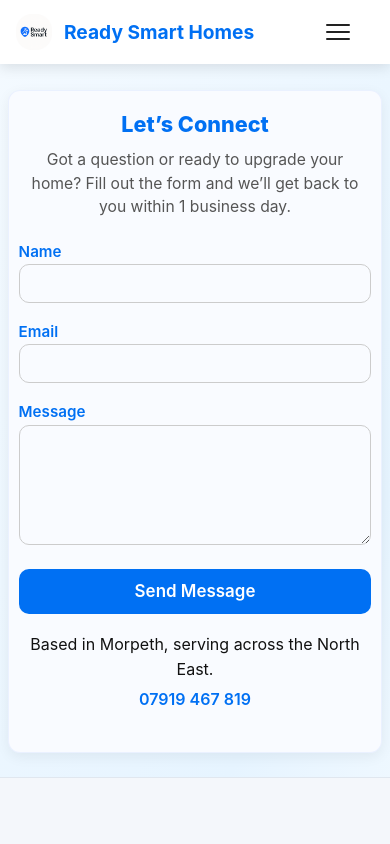
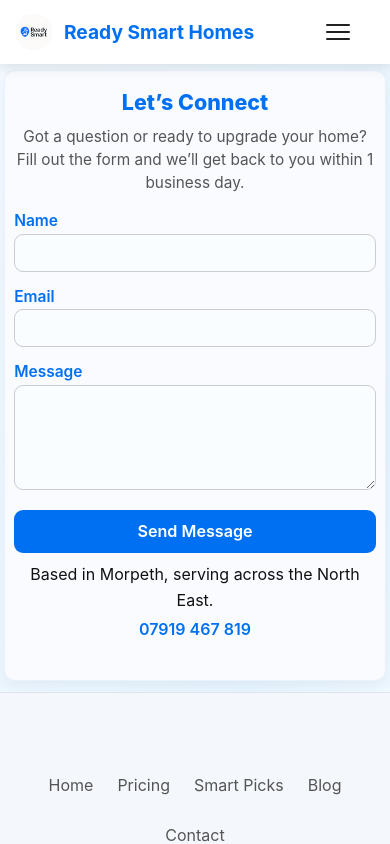
Before and after one commit to petermason1/ready-smart-site, a Next.js app: page /contact in a window 390 px wide. Shown: the top 844 px of the page. Built offline with nearby package versions, Linux system fonts and the light colour scheme.

Commit message:
fix: mobile contact form layout and boxed blog grid

```diff
--- a/src/app/contact/contact.module.css
+++ b/src/app/contact/contact.module.css
@@ -1,76 +1,82 @@
 /* === CONTACT PAGE STYLING === */
 
-.bgWrapper {
-  background: radial-gradient(ellipse at top, #f1f6ff 0%, var(--background) 80%);
-  padding: 4rem 1.5rem;
-  min-height: 100vh;
+/* 1. Responsive outer container to keep card centered, no faff */
+.contactContainer {
+  width: 100%;
+  max-width: 430px;
+  margin: 0 auto;
+  padding: 1.2rem 0.5rem 0.8rem 0.5rem;
   display: flex;
-  align-items: center;
-  justify-content: center;
+  flex-direction: column;
+  align-items: stretch;
+  min-height: calc(100vh - 70px); /* adjust if your navbar is different height */
+  box-sizing: border-box;
 }
 
+/* 2. The card/section */
 .contactSection {
   background: #f9fbff;
-  padding: 3rem 2.5rem;
-  border-radius: var(--radius);
-  box-shadow: var(--shadow-md);
-  border: 1px solid rgba(100, 150, 255, 0.1);
+  padding: 2.2rem 1.25rem 1.7rem 1.25rem;
+  border-radius: 22px;
+  box-shadow: 0 8px 20px rgba(0, 0, 0, 0.09);
+  border: 1px solid rgba(100, 150, 255, 0.10);
   width: 100%;
-  max-width: 640px;
+  margin: 0;
+  box-sizing: border-box;
   animation: fadeInUp 0.6s ease-out;
 }
 
 .heading {
-  font-size: clamp(2rem, 5vw, 2.5rem);
+  font-size: clamp(2rem, 5vw, 2.3rem);
   font-weight: 800;
   color: var(--heading);
-  margin-bottom: 1rem;
+  margin-bottom: 0.75rem;
   text-align: center;
 }
 
 .subheading {
   color: var(--text-muted);
-  font-size: 1rem;
-  margin-bottom: 2.5rem;
+  font-size: 1.04rem;
+  margin-bottom: 1.8rem;
   line-height: 1.5;
   text-align: center;
-  max-width: 90%;
+  max-width: 98%;
   margin-inline: auto;
 }
 
 .form {
   display: flex;
   flex-direction: column;
-  gap: 1.5rem;
+  gap: 1.15rem;
 }
 
 .label {
   font-weight: 600;
-  font-size: 0.95rem;
+  font-size: 0.97rem;
   color: var(--heading);
 }
 
 .input,
 .textarea {
   width: 100%;
-  padding: 0.75rem 1rem;
+  padding: 0.73rem 1rem;
   font-size: 1rem;
   border: 1px solid #ccc;
-  border-radius: var(--radius);
-  background: var(--background-light);
+  border-radius: 14px;
+  background: #fafdff;
   color: var(--text);
-  transition: border-color 0.3s ease, box-shadow 0.3s ease;
+  transition: border-color 0.3s, box-shadow 0.3s;
 }
 
 .input:focus,
 .textarea:focus {
   border-color: var(--primary);
   outline: none;
-  box-shadow: 0 0 0 3px rgba(58, 160, 255, 0.2);
+  box-shadow: 0 0 0 3px rgba(58, 160, 255, 0.17);
 }
 
 .textarea {
-  min-height: 120px;
+  min-height: 105px;
   resize: vertical;
 }
 
@@ -78,12 +84,14 @@
   background: var(--primary);
   color: #fff;
   font-weight: 600;
-  padding: 0.75rem 1.5rem;
-  border-radius: var(--radius);
+  padding: 0.72rem 1.2rem;
+  border-radius: 14px;
   border: none;
   cursor: pointer;
-  transition: background 0.3s ease, transform 0.2s ease;
-  align-self: center; /* ✅ Center button */
+  transition: background 0.3s, transform 0.2s;
+  align-self: center;
+  font-size: 1.06rem;
+  width: 100%;
 }
 
 .button:hover {
@@ -97,20 +105,20 @@
   color: var(--primary);
   background: rgba(58, 160, 255, 0.1);
   padding: 1rem;
-  border-radius: var(--radius);
+  border-radius: 14px;
   text-align: center;
 }
 
 .contactInfo {
-  margin-top: 2.5rem;
-  font-size: 0.95rem;
+  margin-top: 1.2rem;
+  font-size: 0.97rem;
   color: var(--text-muted);
   text-align: center;
 }
 
 .phoneNumber {
   display: inline-block;
-  margin-top: 0.25rem;
+  margin-top: 0.22rem;
   font-weight: 600;
   color: var(--primary);
   text-decoration: none;
@@ -124,7 +132,7 @@
 @keyframes fadeInUp {
   from {
     opacity: 0;
-    transform: translateY(32px);
+    transform: translateY(24px);
   }
   to {
     opacity: 1;
@@ -132,45 +140,43 @@
   }
 }
 
+/* MOBILE OVERRIDES */
 @media (max-width: 600px) {
-  .bgWrapper {
-    padding: 1.2rem 0.5rem 1.5rem 0.5rem;   /* less top/bottom padding */
-    min-height: unset;                      /* allow content to shrink up */
-    align-items: flex-start;                /* hug the top on mobile */
+  .contactContainer {
+    max-width: 99vw;
+    padding: 0.4rem 0.1rem 0.7rem 0.1rem;
+    min-height: unset;
   }
-
   .contactSection {
-    padding: 1.2rem 0.6rem;
-    border-radius: 12px;
-    box-shadow: 0 4px 14px rgba(0, 0, 0, 0.06);
-    margin-top: 0.4rem;                     /* Just a tiny gap below nav */
+    padding: 1.1rem 0.6rem;
+    border-radius: 11px;
+    box-shadow: 0 4px 13px rgba(0, 0, 0, 0.05);
   }
   .heading {
-    font-size: 1.35rem;
-    margin-bottom: 0.65rem;
+    font-size: 1.34rem;
+    margin-bottom: 0.51rem;
   }
   .subheading {
-    margin-bottom: 1.3rem;
-    font-size: 0.98rem;
-    max-width: 98%;
+    margin-bottom: 0.95rem;
+    font-size: 0.96rem;
+    max-width: 99%;
   }
   .form {
-    gap: 1.05rem;
+    gap: 0.8rem;
   }
   .input,
   .textarea {
     font-size: 0.98rem;
-    padding: 0.57rem 0.8rem;
-    border-radius: 10px;
+    padding: 0.52rem 0.75rem;
+    border-radius: 9px;
   }
   .button {
-    width: 100%;
-    font-size: 1.06rem;
-    padding: 0.8rem 0;
-    border-radius: 10px;
+    font-size: 1.01rem;
+    padding: 0.7rem 0;
+    border-radius: 9px;
   }
   .contactInfo {
-    margin-top: 1.1rem;
+    margin-top: 0.6rem;
     font-size: 0.97rem;
   }
 }
--- a/src/app/contact/page.js
+++ b/src/app/contact/page.js
@@ -28,7 +28,7 @@
   };
 
   return (
-    <div className={styles.bgWrapper}>
+    <div className={styles.contactContainer}>
       <section className={styles.contactSection} aria-labelledby="contact-heading">
         <h1 id="contact-heading" className={styles.heading}>Let’s Connect</h1>
         <p className={styles.subheading}>
```
